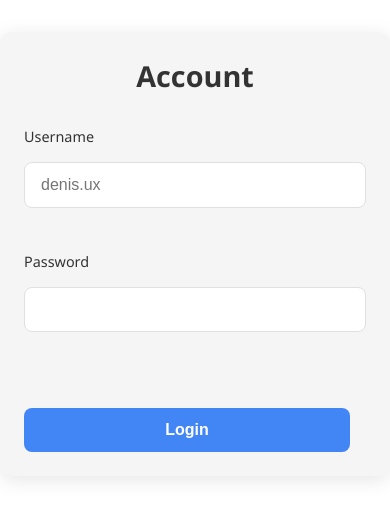
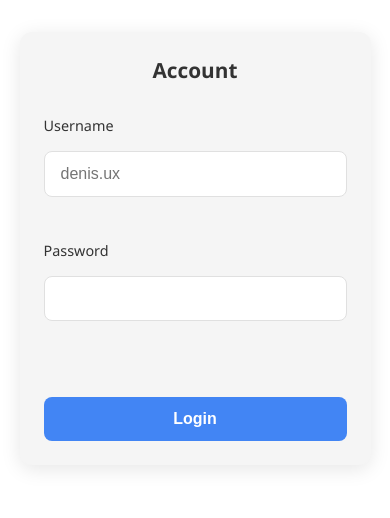
Before and after one commit to jesusg777/TiendaQUEA, a React (Vite) app: page /login in a window 390 px wide. Shown: the top 518 px of the page. Built offline with nearby package versions, Linux system fonts and the light colour scheme.

Commit message:
Responsive al login

```diff
--- a/src/components/login/Login.css
+++ b/src/components/login/Login.css
@@ -6,6 +6,8 @@
   border-radius: 12px;
   box-shadow: 0 4px 20px rgba(0, 0, 0, 0.1);
   font-family: 'Segoe UI', sans-serif;
+  width: 90%;
+  box-sizing: border-box;
 }
 
 .dark .login-container {
@@ -51,6 +53,7 @@
   color: var(--text-color);
   font-size: 1rem;
   transition: all 0.2s ease;
+  box-sizing: border-box;
 }
 
 .form-group input:focus {
@@ -65,7 +68,8 @@
   margin-top: 1.5rem;
 }
 
-.login-button, .signup-button {
+.login-button,
+.signup-button {
   flex: 1;
   padding: 0.8rem;
   border: none;
@@ -96,13 +100,35 @@
   background-color: rgba(66, 133, 244, 0.1);
 }
 
+/* === Responsividad === */
+
+@media (max-width: 768px) {
+  .login-container {
+    margin: 3rem auto;
+    padding: 2rem;
+  }
+
+  .login-header h2 {
+    font-size: 1.5rem;
+  }
+}
+
 @media (max-width: 480px) {
   .login-container {
     margin: 2rem auto;
     padding: 1.5rem;
   }
 
+  .login-header h2 {
+    font-size: 1.3rem;
+  }
+
   .login-actions {
     flex-direction: column;
   }
+
+  .login-button,
+  .signup-button {
+    width: 100%;
+  }
 }
```
